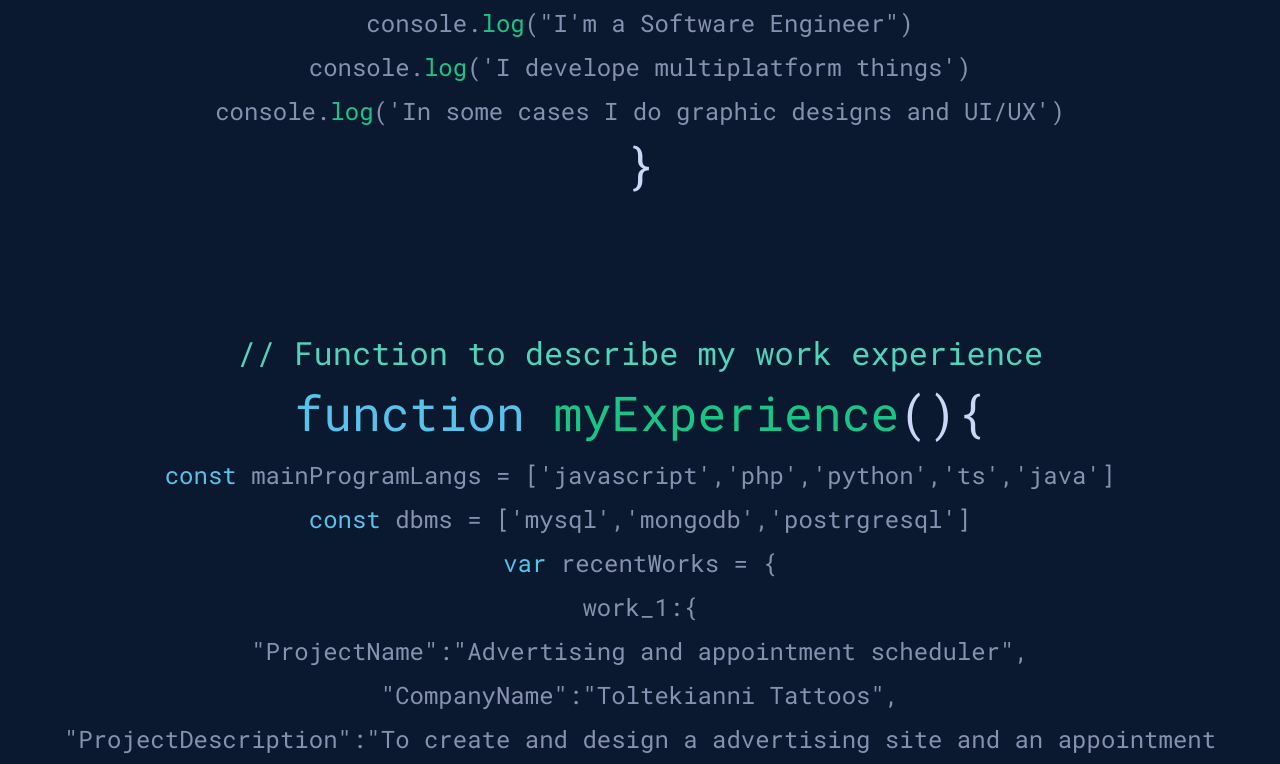
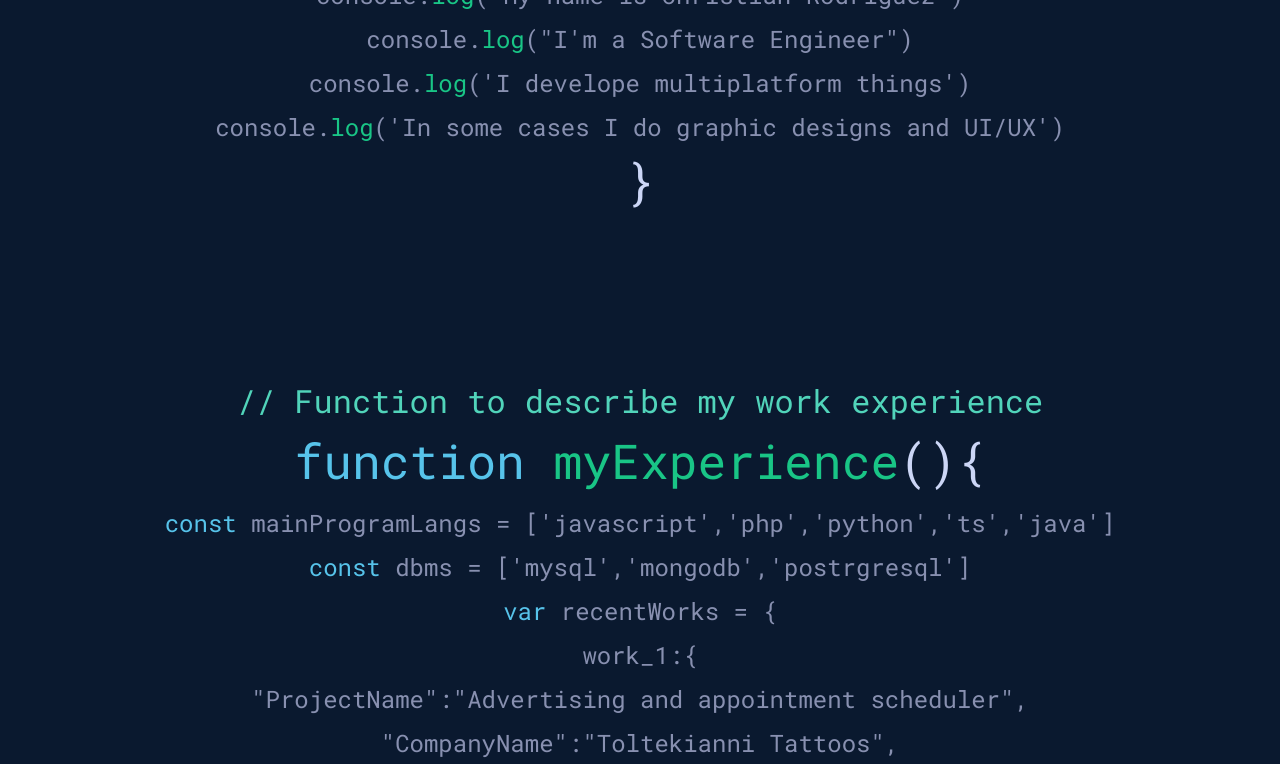
Before and after one commit to ChristChampagne/portfolio, a website: page index.html in a window 1280 px wide. Shown: the part 423-1187 px from the top of the page. Drawn offline with nearby package versions, Linux system fonts and the light colour scheme.

Commit message:
Scrollbar and text padding styling

```diff
--- a/assets/css/main.css
+++ b/assets/css/main.css
@@ -9,6 +9,18 @@ body {
     margin: 0;
     background-color: #0A192F;
 }
+
+body::-webkit-scrollbar {
+    width: 10px;
+  }
+
+  body::-webkit-scrollbar-track {
+    background-color: rgb(0, 0, 0);
+  }
+
+  body::-webkit-scrollbar-thumb {
+    background-color: #CCD6F6;
+  }
 
 nav ul {
     display: flex;
@@ -66,6 +78,7 @@ nav li a{
     margin-top:16vmin;
     margin-bottom:15vmin;
     text-decoration: none;
+    padding: 1rem;
 }
 
 .code-quotes{
```
